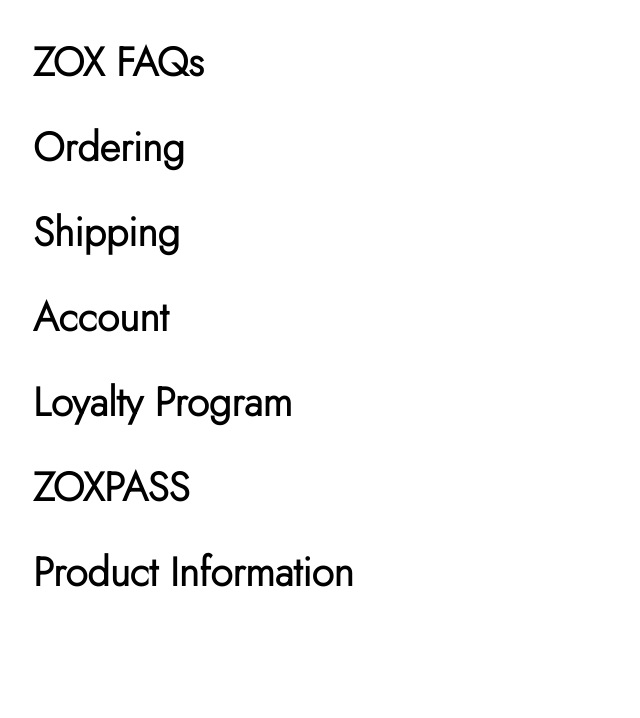
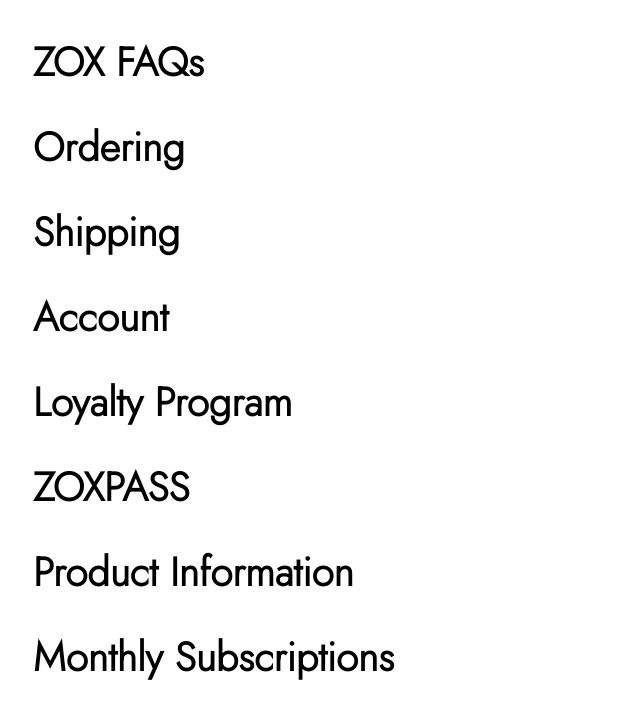
Before and after one commit to tydangelo18/zox-faq-skillz, a React (Create React App) app in the folder client/: page / in a window 1280 px wide. Shown: the top 718 px of the page, without its empty margins (0-640 px from the left). Built offline with nearby package versions, Linux system fonts and the light colour scheme.

Commit message:
Built out Monthly Subscriptions title component and tested rendering.
Signed-off-by: Ty D'Angelo <tydangelo18@gmail.com>

```diff
--- a/client/src/App.js
+++ b/client/src/App.js
@@ -6,6 +6,7 @@
 import LoyaltyTitle from "./components/sections/loyalty/title/LoyaltyTitle";
 import ZoxPassTitle from "./components/sections/zoxpass/title/ZoxPassTitle";
 import ProductTitle from "./components/sections/product/title/ProductTitle";
+import SubscriptionsTitle from "./components/sections/subscriptions/title/SubscriptionsTitle";
 
 function App() {
   return (
@@ -17,6 +18,7 @@
       <LoyaltyTitle />
       <ZoxPassTitle />
       <ProductTitle />
+      <SubscriptionsTitle />
     </div>
   );
 }
--- /dev/null
+++ b/client/src/components/sections/subscriptions/title/SubscriptionsTitle.js
@@ -0,0 +1,12 @@
+import React from "react";
+import "../../../styles/styles.css";
+
+const SubscriptionsTitle = () => {
+  return (
+    <div title="subscriptionsTitle" className="subscriptionsTitleDiv">
+      <h2 className="subscriptionsTitle">Monthly Subscriptions</h2>
+    </div>
+  );
+};
+
+export default SubscriptionsTitle;
--- a/client/src/components/styles/styles.css
+++ b/client/src/components/styles/styles.css
@@ -4,7 +4,8 @@
 .accountTitleDiv,
 .loyaltyTitleDiv,
 .zoxPassTitleDiv,
-.productTitleDiv {
+.productTitleDiv,
+.subscriptionsTitleDiv {
   margin-top: 40px;
   margin-bottom: 10px;
 }
@@ -15,7 +16,8 @@
 .accountTitle,
 .loyaltyTitle,
 .zoxPassTitle,
-.productTitle {
+.productTitle,
+.subscriptionsTitle {
   color: black;
   font-size: 40px;
   font-weight: bold;
```
Also changed, not shown: 1 other file (tests, documents, lock files or other folders).
